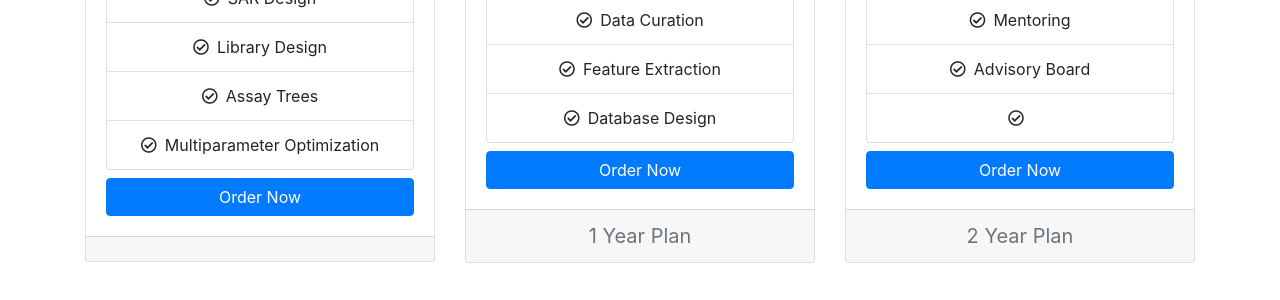
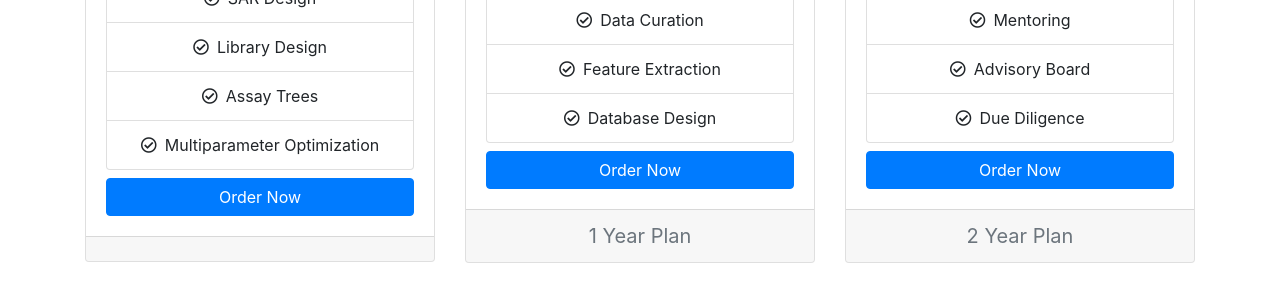
Before and after one commit to Biodarix/biodarix.github.io, a Jekyll site: the page services.html, which Jekyll copies as it is, in a window 1280 px wide and 900 px high, scrolled down 700 px. Shown: the part 151-451 px from the top of the window. Built offline with Jekyll 4.4.1, drawn with Linux system fonts in a browser that asks for light colours; some of the changed text lies outside the part shown.

Commit message:
Update services.html

```diff
--- a/services.html
+++ b/services.html
@@ -166,7 +166,7 @@
 									<i class="far fa-check-circle mr-2"></i>Advisory Board
 								</li>
 								<li class="list-group-item">
-									<i class="far fa-check-circle mr-2"></i>
+									<i class="far fa-check-circle mr-2"></i>Due Diligence
 								</li>
 							</ul>
 							<a href="#" class="btn btn-primary btn-block mt-2">Order Now</a>
@@ -489,7 +489,7 @@
 		<div class="container">
 			<div class="row">
 				<div class="col">
-					<h2 class="display-5 mb-0 text-light">Glozzome</h2>
+					<h2 class="display-5 mb-0 text-light">Biodarix Lifescience</h2>
 					<div class="d-flex flex-row justify-content-center p-3">
 						<div class="px-5">
 							<a href="#">
```
